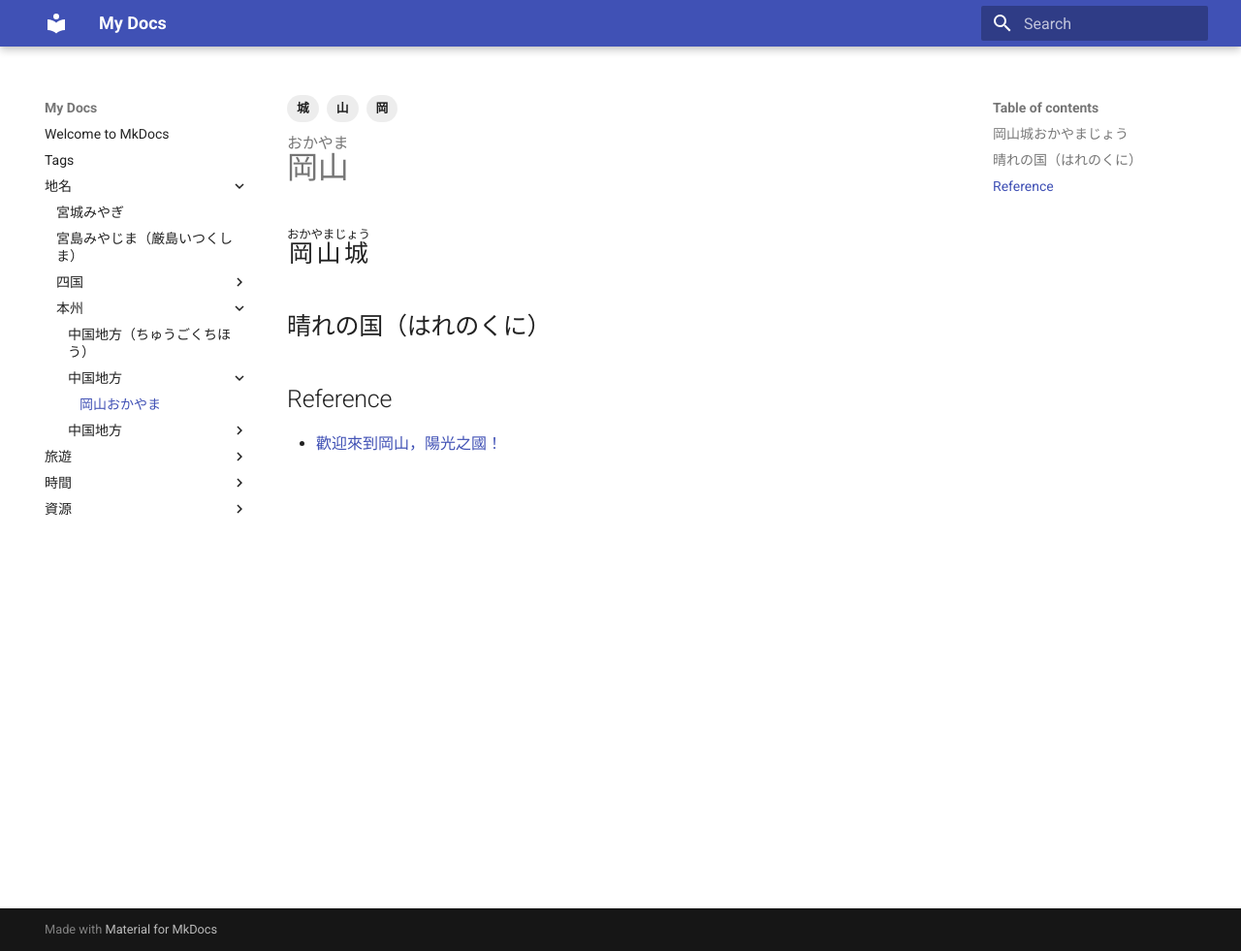
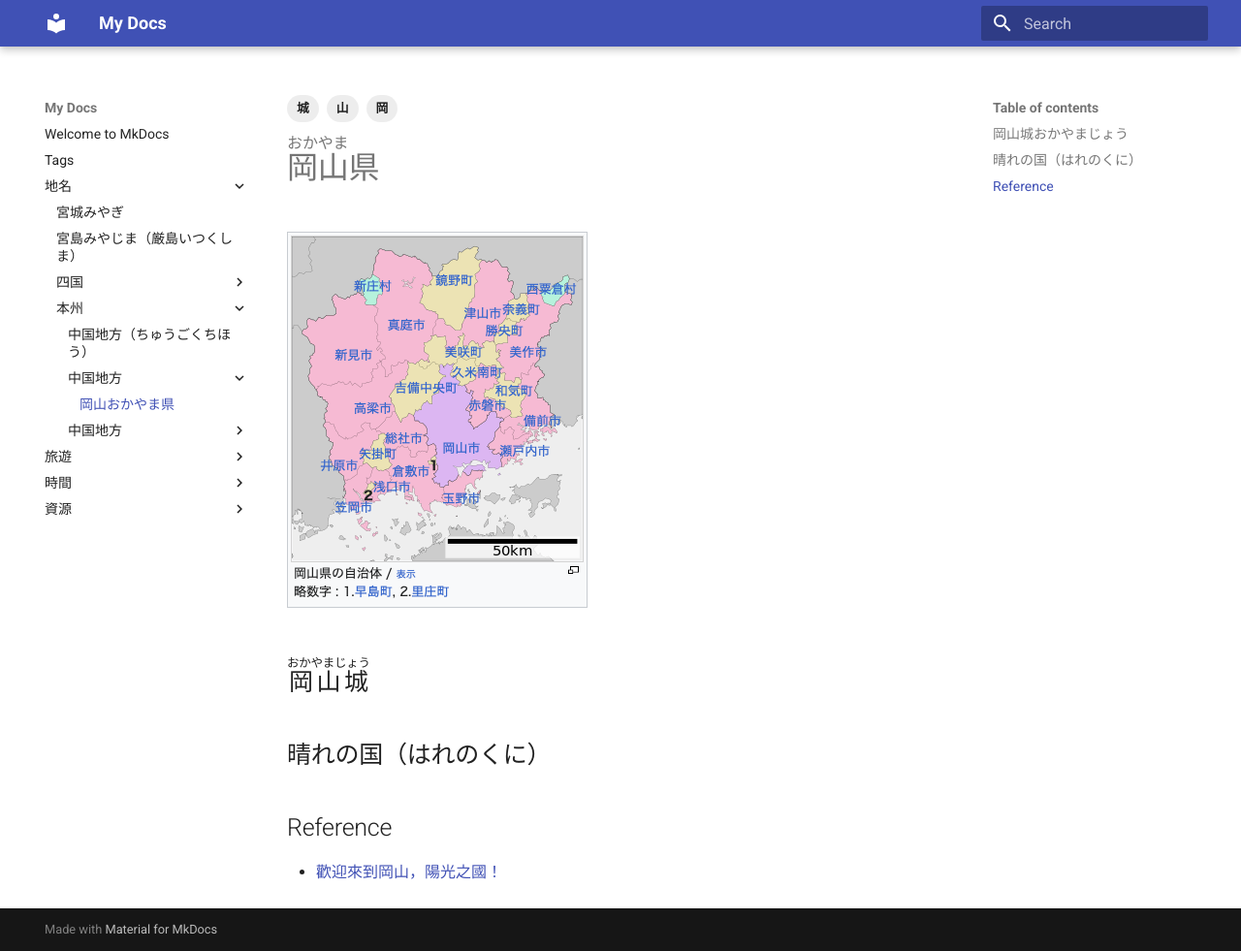
Before and after one commit to luomein/my_jp_dict, an MkDocs documentation site: the page built from docs/地名/本州/中国地方/岡山県.md, in a window 1280 px wide and 981 px high. Shown: the whole window at 97% size. Built offline with MkDocs 1.6.1 and Material for MkDocs 9.7.7, drawn with Linux system fonts in a browser that asks for light colours.

Commit message:
Update 岡山県.md

```diff
--- a/docs/地名/本州/中国地方/岡山県.md
+++ b/docs/地名/本州/中国地方/岡山県.md
@@ -4,7 +4,11 @@ tags:
   - 山
   - 城
 ---
-# <ruby>岡山<rt>おかやま</rt></ruby>
+# <ruby>岡山<rt>おかやま</rt>県</ruby>
+
+[![map](岡山県.png)](https://ja.wikipedia.org/wiki/岡山県)
+
+
 
 ## <ruby>岡山城<rt>おかやまじょう</rt></ruby>
 
```
